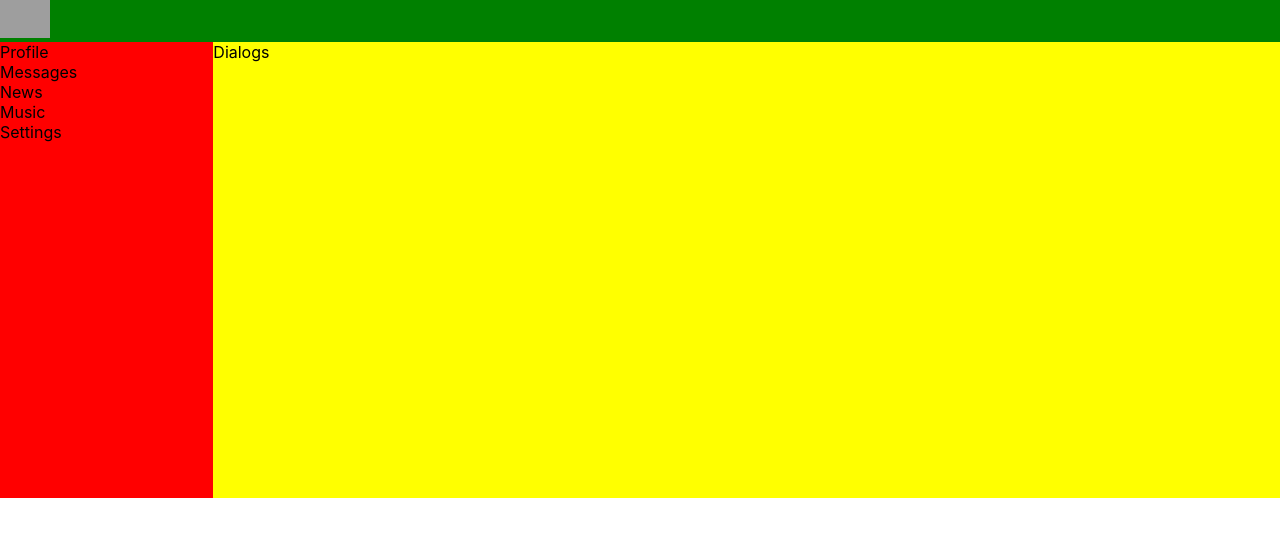
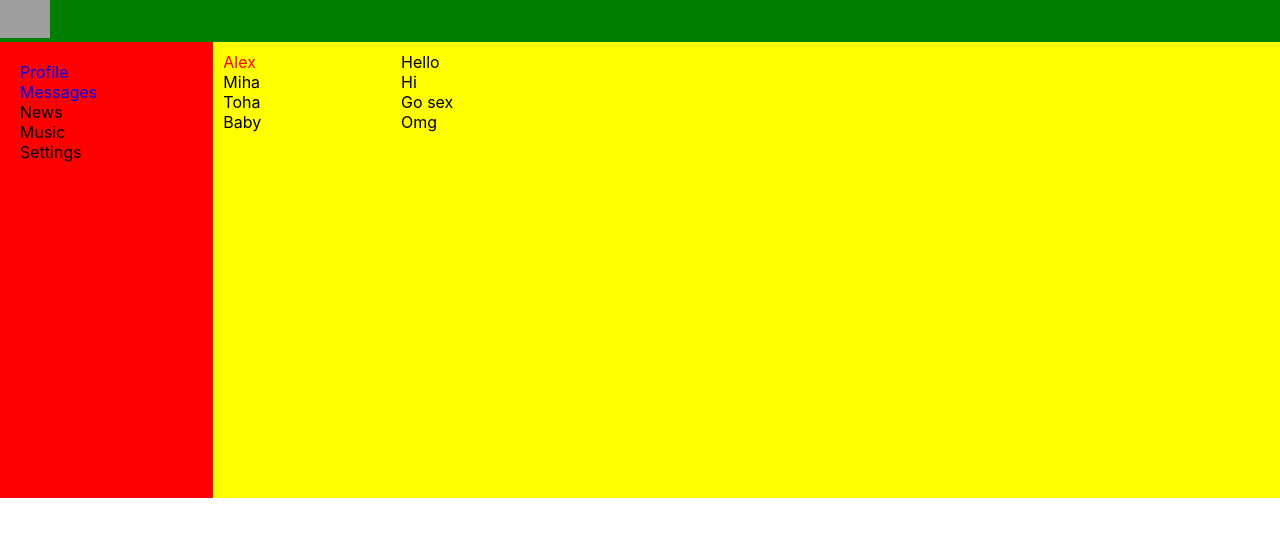
Before and after one commit to PavelKochkin2/ReactApp, a React (Create React App) app: page /dialogs in a window 1280 px wide. Shown: the top 536 px of the page. Built offline with nearby package versions, Linux system fonts and the light colour scheme; grey boxes are pictures that could not be loaded.

Commit message:
oh baby baby

```diff
--- a/package.json
+++ b/package.json
@@ -8,6 +8,7 @@
     "@testing-library/user-event": "^13.5.0",
     "react": "^17.0.2",
     "react-dom": "^17.0.2",
+    "react-router-dom": "^6.2.1",
     "react-scripts": "5.0.0",
     "web-vitals": "^2.1.2"
   },
--- a/src/App.js
+++ b/src/App.js
@@ -3,6 +3,7 @@ import Header from './components/Header/Header';
 import Navbar from './components/Navbar/Navbar';
 import Profile from './components/Profile/Profile';
 import Dialogs from './components/Dialogs/Dialogs'
+import {  Route, Routes } from 'react-router-dom';
 
 function App() {
   return (
@@ -11,7 +12,10 @@ function App() {
         <Navbar />
 
         <div className='app-wrapper-content'>
-        <Dialogs />
+          <Routes>
+            <Route path="/dialogs" element={<Dialogs />} />
+            <Route path="/profile" element={<Profile />} />
+          </Routes>
         </div>
 
       </div>
--- a/src/components/Dialogs/Dialogs.jsx
+++ b/src/components/Dialogs/Dialogs.jsx
@@ -1,7 +1,21 @@
+import css from './Dialogs.module.css'
+
 const Dialogs = () =>{
     return(
-        <div>
-            Dialogs
+        <div className={css.dialogs}>
+            <div className={css.dialogItems}>
+                <div className={css.dialog + ' ' + css.active}>Alex</div>
+                <div className={css.dialog}>Miha</div>
+                <div className={css.dialog}>Toha</div>
+                <div className={css.dialog}>Baby</div>
+            </div>
+
+             <div className={css.messages}>
+                 <div className={css.message}>Hello</div>
+                 <div className={css.message}>Hi</div>
+                 <div className={css.message}>Go sex</div>
+                 <div className={css.message}>Omg</div>
+             </div>
         </div>
     )
 }
--- /dev/null
+++ b/src/components/Dialogs/Dialogs.module.css
@@ -0,0 +1,24 @@
+.dialogs{
+    display: grid;
+    grid-template-columns: 2fr 10fr;
+}
+
+.dialogItems{
+    padding: 10px;
+}
+
+.dialogItems .active{
+    color: red;
+}
+
+.dialog{
+
+}
+
+.messages{
+    padding: 10px;
+}
+
+.message{
+
+}
--- a/src/components/Navbar/Navbar.jsx
+++ b/src/components/Navbar/Navbar.jsx
@@ -1,10 +1,11 @@
+import { Link } from 'react-router-dom';
 import css from './Navbar.module.css'
 
 const Navbar = () => {
   return (
     <nav className={css.nav}>
-      <div><a>Profile</a></div>
-      <div><a>Messages</a></div>
+      <div><Link to="/profile">Profile</Link></div>
+      <div><Link to='/dialogs'>Messages</Link></div>
       <div><a>News</a></div>
       <div><a>Music</a></div>
       <div><a>Settings</a></div>
--- a/src/components/Navbar/Navbar.module.css
+++ b/src/components/Navbar/Navbar.module.css
@@ -1,4 +1,9 @@
 .nav{
     grid-area: nav;
     background-color: red;
+    padding: 20px;
   }
+
+.nav a{
+  text-decoration: none;
+}
--- a/src/components/Profile/Profile.jsx
+++ b/src/components/Profile/Profile.jsx
@@ -1,4 +1,5 @@
 import MyPosts from './MyPosts/MyPosts.jsx'
+import css from './Profile.module.css'
 const Profile = () => {
 
     return (
@@ -7,7 +8,7 @@ const Profile = () => {
                 avatar+description
             </div>
             <MyPosts/>
-            <img src="https://vetliva.ru/upload/resize_cache/iblock/582/1170_640_2ad00f77cb8d50abfaeeae09efd4a5122/5824e36662a84f1350fcc661fe0ef9ee.jpg" />
+            <img className={css.avatar} src="https://vetliva.ru/upload/resize_cache/iblock/582/1170_640_2ad00f77cb8d50abfaeeae09efd4a5122/5824e36662a84f1350fcc661fe0ef9ee.jpg" />
         </div>)
 }
 
--- a/src/components/Profile/Profile.module.css
+++ b/src/components/Profile/Profile.module.css
@@ -0,0 +1,4 @@
+.avatar{
+    width:fit-content;
+    height: 500px;
+}
--- a/src/index.js
+++ b/src/index.js
@@ -3,10 +3,15 @@ import ReactDOM from 'react-dom';
 import './index.css';
 import App from './App';
 import reportWebVitals from './reportWebVitals';
+import { BrowserRouter, Route, Routes } from 'react-router-dom';
 
 ReactDOM.render(
   <React.StrictMode>
+    <BrowserRouter>
+
     <App />
+    </BrowserRouter>
+
   </React.StrictMode>,
   document.getElementById('root')
 );
```
Also changed, not shown: 1 other file (tests, documents, lock files or other folders). Lines whose indentation alone changed are shown as unchanged.
